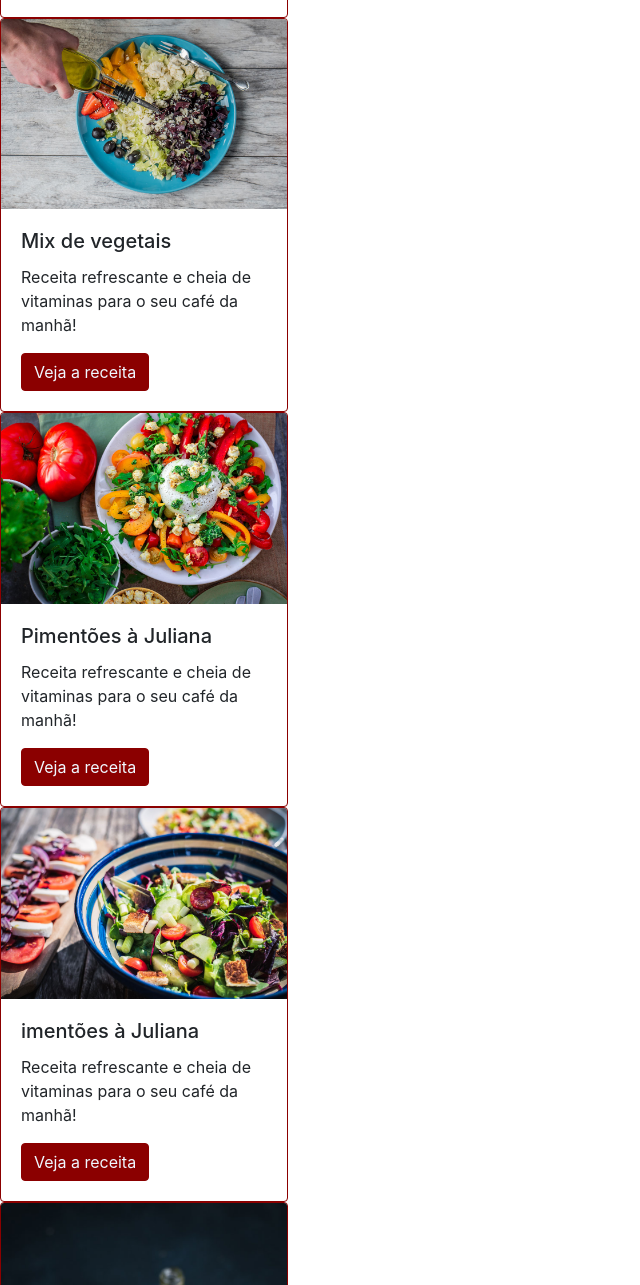
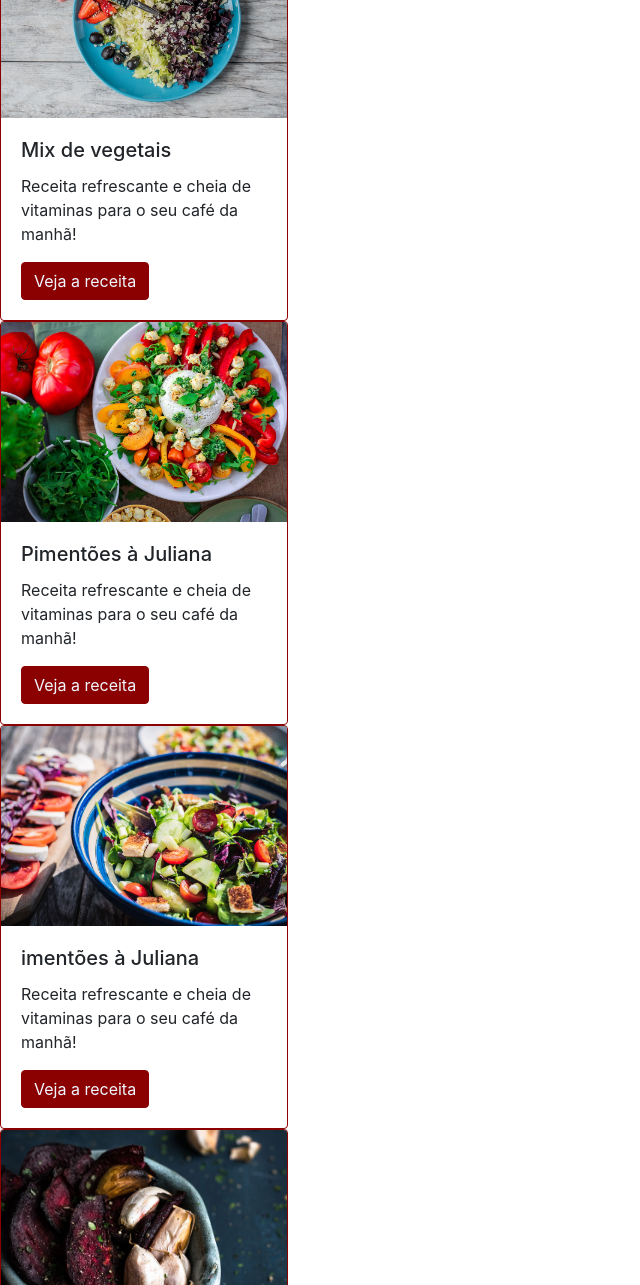
Before and after one commit to VictorNunesVN/Fruta-e-fruto-Bootstrap4, a plain HTML site: page index.html in a window 1280 px wide. Shown: the part 1515-2800 px from the top of the page, without its empty margins (0-640 px from the left). Drawn offline with nearby package versions, Linux system fonts and the light colour scheme.

Commit message:
modificação
retirando a largura dos article do html e colocando no css  e modificando a largura e tamanho das imagens de cada article de receita.

```diff
--- a/index.html
+++ b/index.html
@@ -89,8 +89,8 @@
 <!--Cards-->
 
   <section id="receitas">
-    <article class="card borda_card" style="width: 18rem;">
-      <img src="src/img/receita-abacate.jpg" class="card-img-top" alt="tigela com salada de abacate, vista superior">
+    <article class="card borda_card card-largura">
+      <img src="src/img/receita-abacate.jpg" class="card-img-top card-posicao-img" alt="tigela com salada de abacate, vista superior">
       <div class="card-body">
         <h5 class="card-title">Tigela de abacate</h5>
         <p class="card-text">Receita refrescante e cheia de vitaminas para o seu café da manhã!</p>
@@ -98,8 +98,8 @@
       </div>
     </article>
 
-    <article class="card borda_card" style="width: 18rem;">
-      <img src="src/img/receita-kiwi.jpg" class="card-img-top" alt="tigela de mingau com kiwi, vista superior">
+    <article class="card borda_card card-largura">
+      <img src="src/img/receita-kiwi.jpg" class="card-img-top card-posicao-img" alt="tigela de mingau com kiwi, vista superior">
       <div class="card-body">
         <h5 class="card-title">Salada de kiwi</h5>
         <p class="card-text">Receita refrescante e cheia de vitaminas para o seu café da manhã!</p>
@@ -107,8 +107,8 @@
       </div>
     </article>
 
-    <article class="card borda_card" style="width: 18rem;">
-      <img src="src/img/receita-mix.jpg" class="card-img-top" alt="prato com mix de vegetais e mão de pessoa adicionando azeite, vista superior">
+    <article class="card borda_card card-largura">
+      <img src="src/img/receita-mix.jpg" class="card-img-top card-posicao-img" alt="prato com mix de vegetais e mão de pessoa adicionando azeite, vista superior">
       <div class="card-body">
         <h5 class="card-title">Mix de vegetais</h5>
         <p class="card-text">Receita refrescante e cheia de vitaminas para o seu café da manhã!</p>
@@ -116,8 +116,8 @@
       </div>
     </article>
 
-    <article class="card borda_card" style="width: 18rem;">
-      <img src="src/img/receita-pimentoes.jpg" class="card-img-top" alt="prato de salada de pimentões com alguns ingredientes ao lado, vista superior">
+    <article class="card borda_card card-largura">
+      <img src="src/img/receita-pimentoes.jpg" class="card-img-top card-posicao-img" alt="prato de salada de pimentões com alguns ingredientes ao lado, vista superior">
       <div class="card-body">
         <h5 class="card-title">Pimentões à Juliana</h5>
         <p class="card-text">Receita refrescante e cheia de vitaminas para o seu café da manhã!</p>
@@ -125,8 +125,8 @@
       </div>
     </article>
 
-    <article class="card borda_card" style="width: 18rem;">
-      <img src="src/img/receita-oriental.jpg" class="card-img-top" alt="tigela com salada de vegetais estilo oriental, vista de cima">
+    <article class="card borda_card card-largura">
+      <img src="src/img/receita-oriental.jpg" class="card-img-top card-posicao-img" alt="tigela com salada de vegetais estilo oriental, vista de cima">
       <div class="card-body">
         <h5 class="card-title">imentões à Juliana</h5>
         <p class="card-text">Receita refrescante e cheia de vitaminas para o seu café da manhã!</p>
@@ -134,8 +134,8 @@
       </div>
     </article>
 
-    <article class="card borda_card" style="width: 18rem;">
-      <img src="src/img/receita-beterrabas.jpg" class="card-img-top" alt="tigela com beterrabas e dentes de alho assados em primeiro plano, com ingredientes ao fundo">
+    <article class="card borda_card card-largura">
+      <img src="src/img/receita-beterrabas.jpg" class="card-img-top card-posicao-img2" alt="tigela com beterrabas e dentes de alho assados em primeiro plano, com ingredientes ao fundo">
       <div class="card-body">
         <h5 class="card-title">Beterrabas assadas</h5>
         <p class="card-text">Receita refrescante e cheia de vitaminas para o seu café da manhã!</p>
--- a/src/style.css
+++ b/src/style.css
@@ -1,3 +1,6 @@
+.card-largura{
+    width: 18rem;
+}
 
 /*CARROSSEL*/
 .imagem-carrossel-um{
@@ -41,3 +44,15 @@
 .borda_card{
     border-color:darkred;
 }
+
+/*CARDS*/
+.card-posicao-img{
+    object-fit: cover;
+    height: 200px;
+}
+
+.card-posicao-img2{
+    object-fit: cover;
+    height: 200px;
+    object-position: 0 75%;
+}
```
